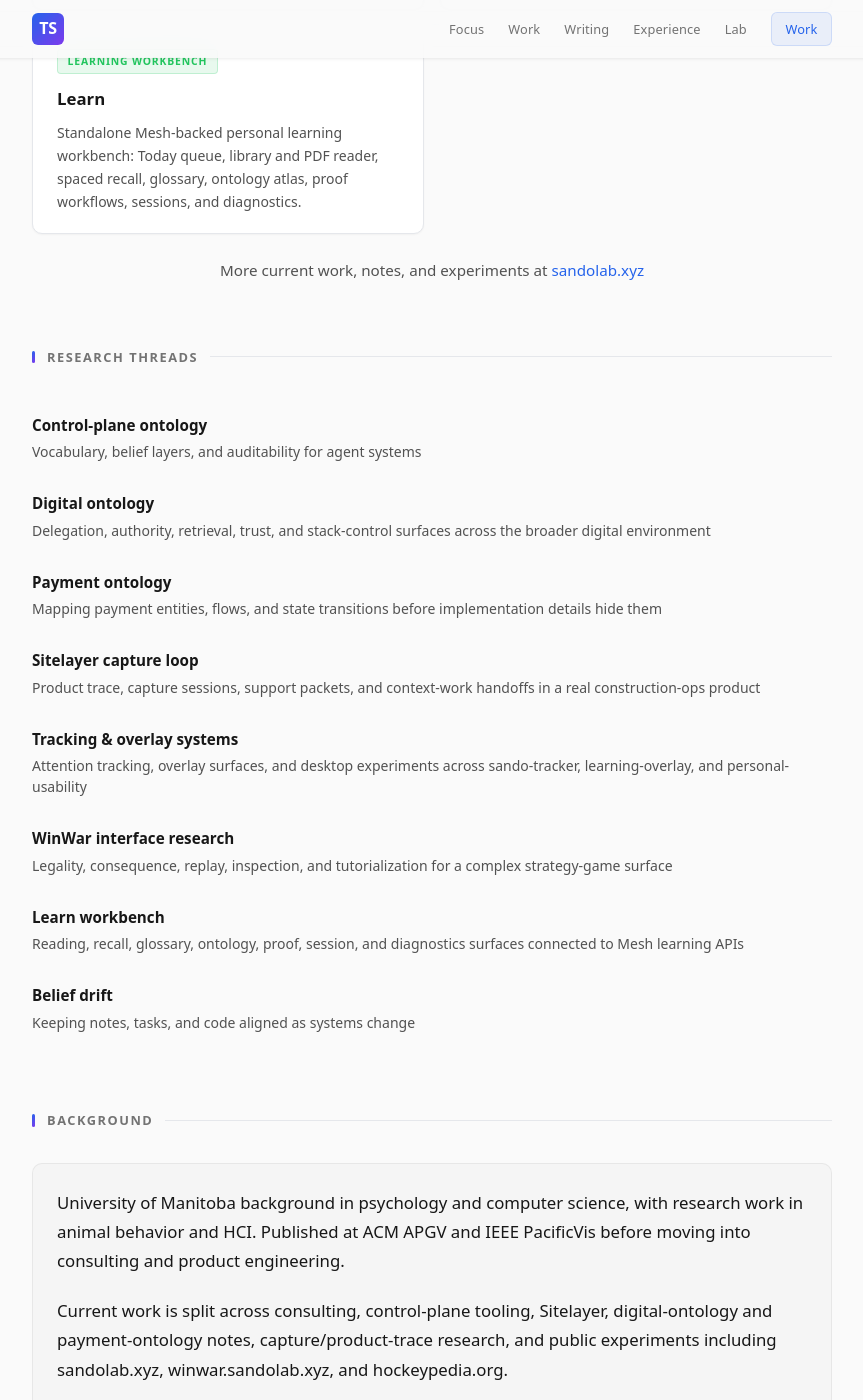
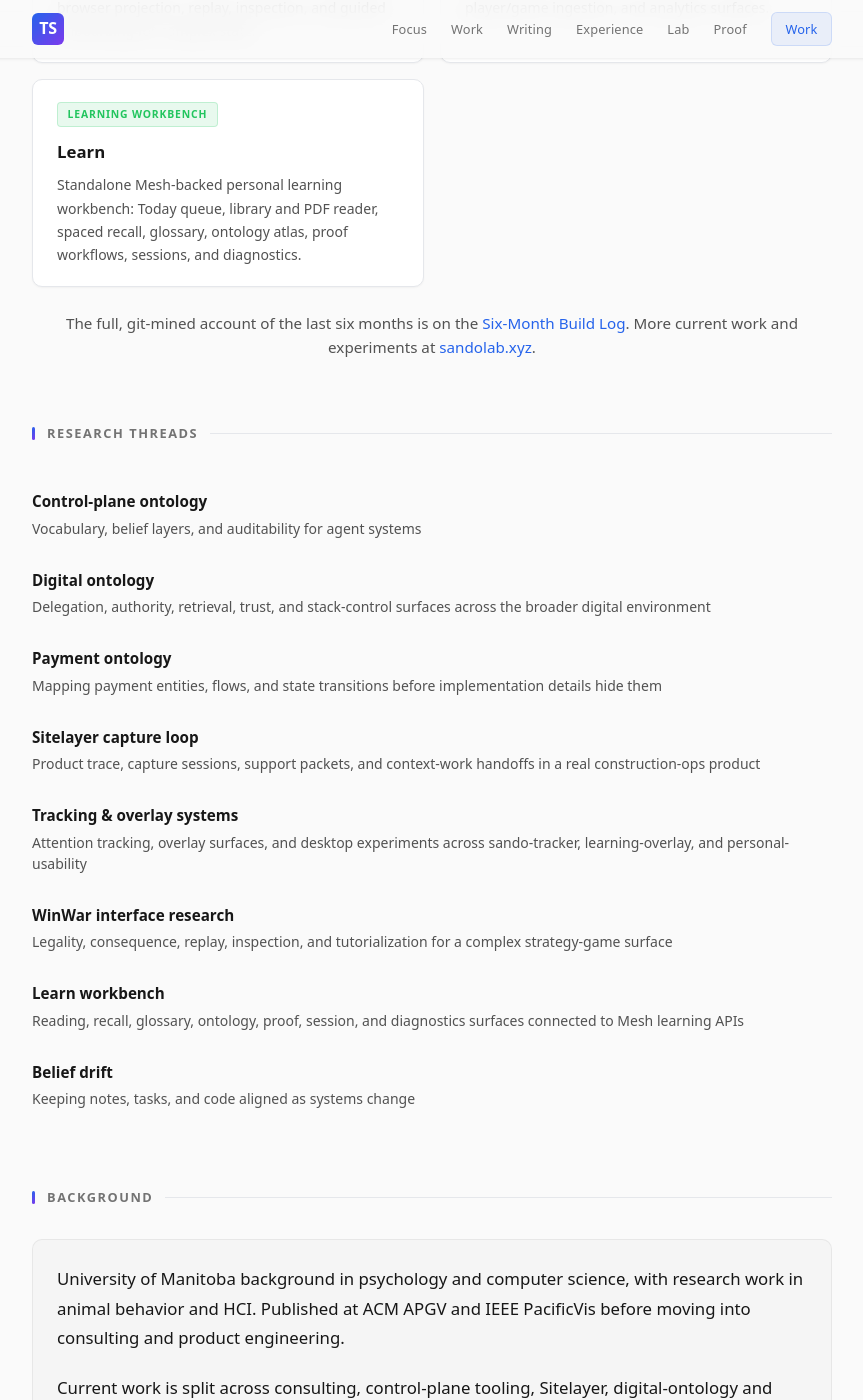
Before and after one commit to taylorSando/taylorSando.github.io, a Jekyll site: the page built from index.html, in a window 1280 px wide and 1400 px high, scrolled down 5052 px. Shown: the whole window, without its empty margins (208-1071 px from the left). Built offline with Jekyll 4.4.1, drawn with Linux system fonts in a browser that asks for light colours.

Commit message:
Add /proof Six-Month Build Log page
Comprehensive git-mined proof of work (11,000+ commits across 30+ repos) reusing the landing.css card system plus a new stat band. Wire nav, hero links, and Lab CTA to /proof.

Co-Authored-By: Claude Opus 4.8 <noreply@anthropic.com>
Agent-Session-Id: claude-code:3570b860-c6d5-4090-9d8a-57f253c8d37c
Agent-Session-Source: claude-code
Agent-Host: taylor-pc-ubuntu

```diff
--- a/_layouts/landing.html
+++ b/_layouts/landing.html
@@ -31,6 +31,7 @@
           <a href="#writing">Writing</a>
           <a href="#experience">Experience</a>
           <a href="#lab">Lab</a>
+          <a href="{{ "/proof/" | prepend: site.baseurl }}">Proof</a>
           <a href="{{ "/work/" | prepend: site.baseurl }}" class="nav-cta">Work</a>
         </div>
       </div>
--- a/css/landing.css
+++ b/css/landing.css
@@ -1010,6 +1010,89 @@ footer {
   outline: none;
 }
 
+/* ─── Proof / Build Log ─── */
+.proof-stats {
+  display: grid;
+  grid-template-columns: repeat(5, minmax(0, 1fr));
+  gap: 1rem;
+  margin: 2.5rem 0 3rem;
+  padding: 1.5rem;
+  border-radius: 10px;
+  border: 1px solid var(--border-subtle);
+  background: var(--surface-subtle);
+}
+
+@media (max-width: 640px) {
+  .proof-stats {
+    grid-template-columns: repeat(2, 1fr);
+    gap: 1.25rem;
+  }
+}
+
+.proof-stat {
+  text-align: center;
+}
+
+.proof-stat-num {
+  font-size: clamp(1.4rem, 4vw, 1.9rem);
+  font-weight: 800;
+  letter-spacing: -0.02em;
+  line-height: 1.1;
+  background: var(--gradient-accent);
+  -webkit-background-clip: text;
+  background-clip: text;
+  -webkit-text-fill-color: transparent;
+  color: var(--accent-color);
+  font-variant-numeric: tabular-nums;
+}
+
+.proof-stat-label {
+  font-size: 0.72rem;
+  color: var(--text-light);
+  margin-top: 0.3rem;
+  line-height: 1.35;
+}
+
+.proj-commits {
+  font-family: ui-monospace, "SFMono-Regular", "SF Mono", Menlo, monospace;
+  font-size: 0.72rem;
+  color: var(--accent-color);
+  margin-bottom: 0.55rem;
+  letter-spacing: 0.01em;
+}
+
+.also-note {
+  font-size: 0.82rem;
+  color: var(--text-light);
+  margin-top: 0.85rem;
+  font-style: italic;
+}
+
+/* Keep lab-card / grid styling intact when rendered inside .post-body */
+.post-body .lab-grid {
+  margin: 1.5rem 0 0.5rem;
+  padding-left: 0;
+}
+
+.post-body .lab-card {
+  margin: 0;
+}
+
+.post-body .lab-card p {
+  font-size: 0.875rem;
+  line-height: 1.65;
+  margin-bottom: 0;
+}
+
+.post-body .lab-card h3 {
+  margin: 0 0 0.5rem;
+  font-size: 1.05rem;
+}
+
+.post-body .proof-stats {
+  margin-left: 0;
+}
+
 /* ─── Mobile ─── */
 @media (max-width: 640px) {
   .landing-container {
--- a/index.html
+++ b/index.html
@@ -14,6 +14,7 @@ layout: landing
   <a href="{{ "/work/" | prepend: site.baseurl }}" class="btn btn-cta">Working with me</a>
   <a href="mailto:consulting@taylorsando.com?subject=Control-plane%20review" class="btn">Email consulting</a>
   <a href="#services" class="btn">Common work</a>
+  <a href="{{ "/proof/" | prepend: site.baseurl }}" class="btn">Six-month build log</a>
   <a href="https://www.linkedin.com/in/taylor-sando-8aa3a7265/" class="btn btn-outline">LinkedIn</a>
   {% if site.github_username %}
   <a href="https://github.com/{{ site.github_username }}" class="btn btn-outline">GitHub</a>
@@ -274,8 +275,10 @@ layout: landing
 </div>
 
 <div class="lab-cta reveal">
-  <p>More current work, notes, and experiments at
-    <a href="https://sandolab.xyz" class="text-link">sandolab.xyz</a></p>
+  <p>The full, git-mined account of the last six months is on the
+    <a href="{{ "/proof/" | prepend: site.baseurl }}" class="text-link">Six-Month Build Log</a>.
+    More current work and experiments at
+    <a href="https://sandolab.xyz" class="text-link">sandolab.xyz</a>.</p>
 </div>
 
 <h2 class="section-title reveal">Research Threads</h2>
```
Also changed, not shown: proof.md (added, +213 -0 lines).
